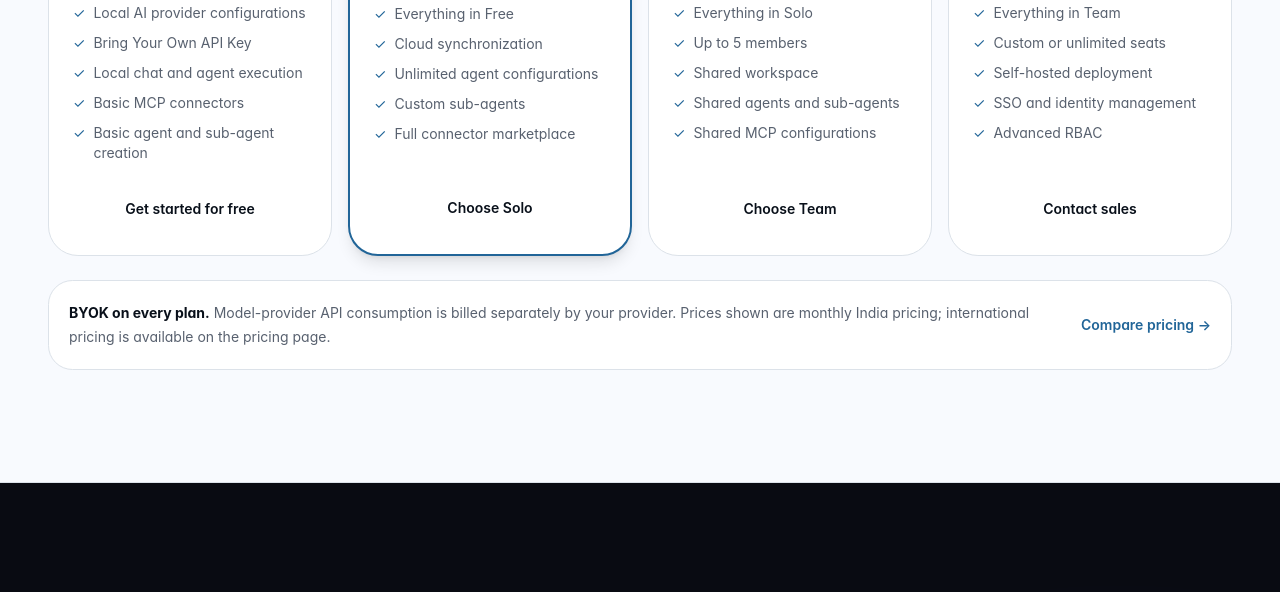
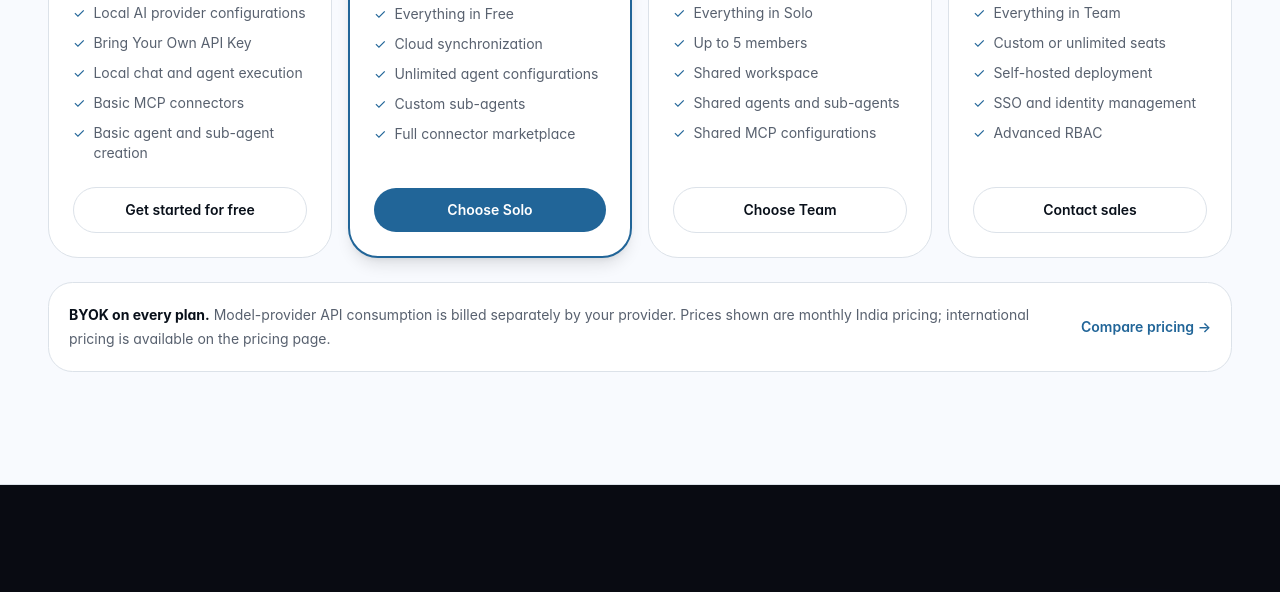
Before and after one commit to imrabo/website, an Astro site: page / in a window 1280 px wide. Shown: the part 7603-8195 px from the top of the page. Built offline with nearby package versions, Linux system fonts and the light colour scheme; Astro itself is replaced by a stand-in of ours.

Commit message:
Fix Astro class binding in landing pricing cards

```diff
--- a/src/pages/index.astro
+++ b/src/pages/index.astro
@@ -119,7 +119,7 @@ import InteractiveWorkspaceDemo from "../components/home/InteractiveWorkspaceDem
             <p class="mt-5 text-3xl font-semibold tracking-tight text-foreground">{plan.monthlyInr}{plan.key !== "free" && plan.key !== "enterprise" ? <span class="ml-1 text-xs font-normal text-muted-foreground">/month</span> : null}</p>
             <p class="mt-4 min-h-12 text-sm leading-6 text-muted-foreground">{plan.audience}</p>
             <ul class="mt-5 flex-1 space-y-2.5 text-sm text-muted-foreground">{plan.features.slice(0, 5).map((feature) => <li class="flex gap-2"><span class="text-primary">✓</span><span>{feature}</span></li>)}</ul>
-            <a href={siteUrl(plan.href)} class="mt-6 inline-flex justify-center rounded-full px-5 py-3 text-sm font-semibold transition" class:bg-primary={plan.key === "solo"} class:text-primary-foreground={plan.key === "solo"} class:border={plan.key !== "solo"} class:border-border={plan.key !== "solo"} class:text-foreground={plan.key !== "solo"}>{plan.action}</a>
+            <a href={siteUrl(plan.href)} class:list={["mt-6 inline-flex justify-center rounded-full px-5 py-3 text-sm font-semibold transition", plan.key === "solo" ? "bg-primary text-primary-foreground" : "border border-border text-foreground"]}>{plan.action}</a>
           </article>
         ))}
       </div>
```
